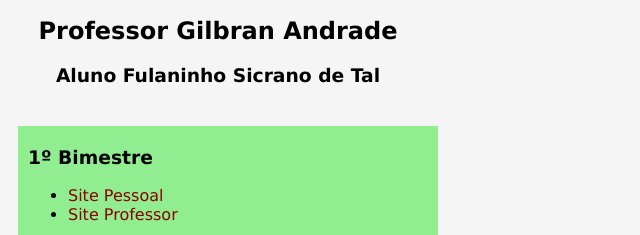
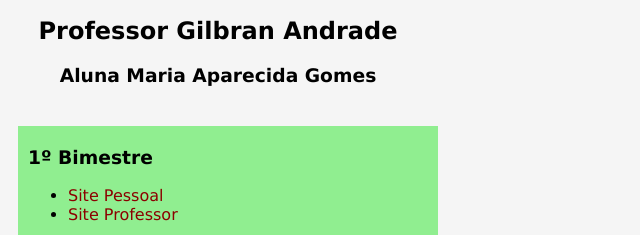
Before and after one commit to cidagomes15/aweb, a plain HTML site: page index.html in a window 1280 px wide. Shown: the part 159-394 px from the top of the page, 0-640 px from the left. Drawn offline with Linux system fonts and the light colour scheme.

Commit message:
colocando nome

```diff
--- a/index.html
+++ b/index.html
@@ -14,7 +14,7 @@
     <div class="titulo">
         <h1>Avaliações - Autoria Web</h1>
         <h2>Professor Gilbran Andrade</h2>
-        <h3>Aluno Fulaninho Sicrano de Tal </h4>
+        <h3>Aluna Maria Aparecida Gomes </h4>
     </div>
     <div class="bimestre bimImpar">
         <h3>1º Bimestre</h3>
```
